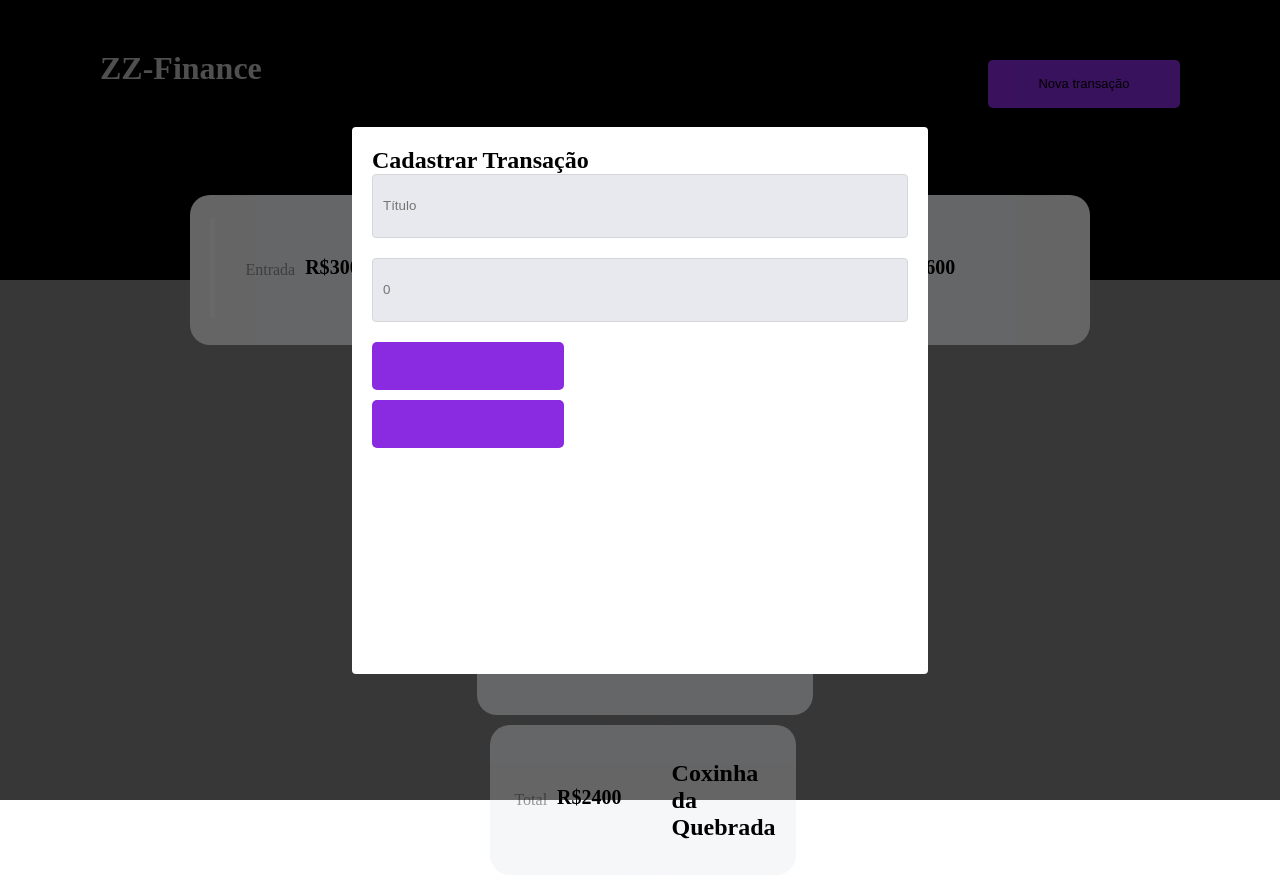
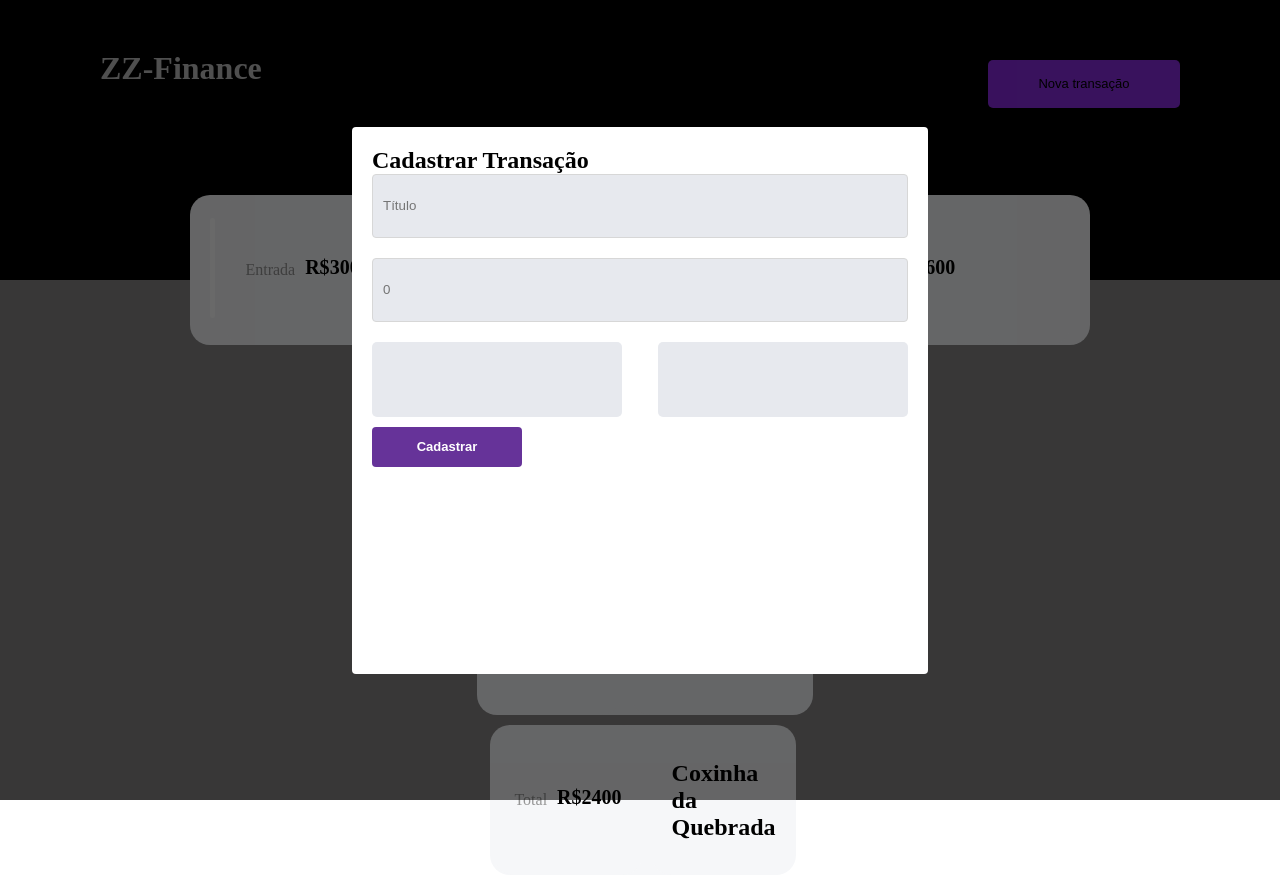
Before and after one commit to EdsonZ91/ZZ-Finance, a React (Vite) app: page / in a window 1280 px wide. Built offline with nearby package versions, Linux system fonts and the light colour scheme; a web font is replaced by a local one.

Commit message:
cod Novo

```diff
--- a/src/App.jsx
+++ b/src/App.jsx
@@ -9,7 +9,7 @@ import Modal from "./componentes/Modal"
 function App() {
 
     function handleOnclickBtn() {
-        // alert("Teste")
+
        const Cerveja= prompt("O que voce trouxe para Brenda")
        alert("voce trouxe " + Cerveja + "cervejas")
 
--- a/src/componentes/Modal/Style.css
+++ b/src/componentes/Modal/Style.css
@@ -18,9 +18,24 @@
 }
 
 .modal-button{
-display: flex;
-background-color: white;
-justify-content: center;
-gap: 10px;
+
+
+    display: flex;
+    background-color: white;
+    justify-content: space-between;
+    gap: 10px;
 
 }
+
+.button-cadastrar{
+    width: 150px;
+    height: 40px;
+    display: flex;
+    margin-bottom: 10px;
+    border-radius: 4px;
+    background-color: rebeccapurple;
+    color: white;
+    font-weight: bold;
+    cursor: pointer;
+    align-items: center;
+}
--- a/src/componentes/Modal/index.jsx
+++ b/src/componentes/Modal/index.jsx
@@ -23,10 +23,29 @@ function Modal(){
 
       </div>
       <form>
-         <div>
+         <div className='modal-button'>
           <ButtonMod />
           <ButtonMod />
-          </div>
+         </div>
+
+               <div>
+
+
+
+
+
+               </div>
+
+
+
+
+
+
+            <div>
+               <button className='button-cadastrar'>Cadastrar</button>
+            </div>
+
+
 
       </form>
 
--- a/src/componentes/ModalButton/Style.css
+++ b/src/componentes/ModalButton/Style.css
@@ -1,3 +1,6 @@
 .buttonOne{
+    width: 250px;
+    height: 75px;
+    background-color: #e7e9ee;
 
 }
```
